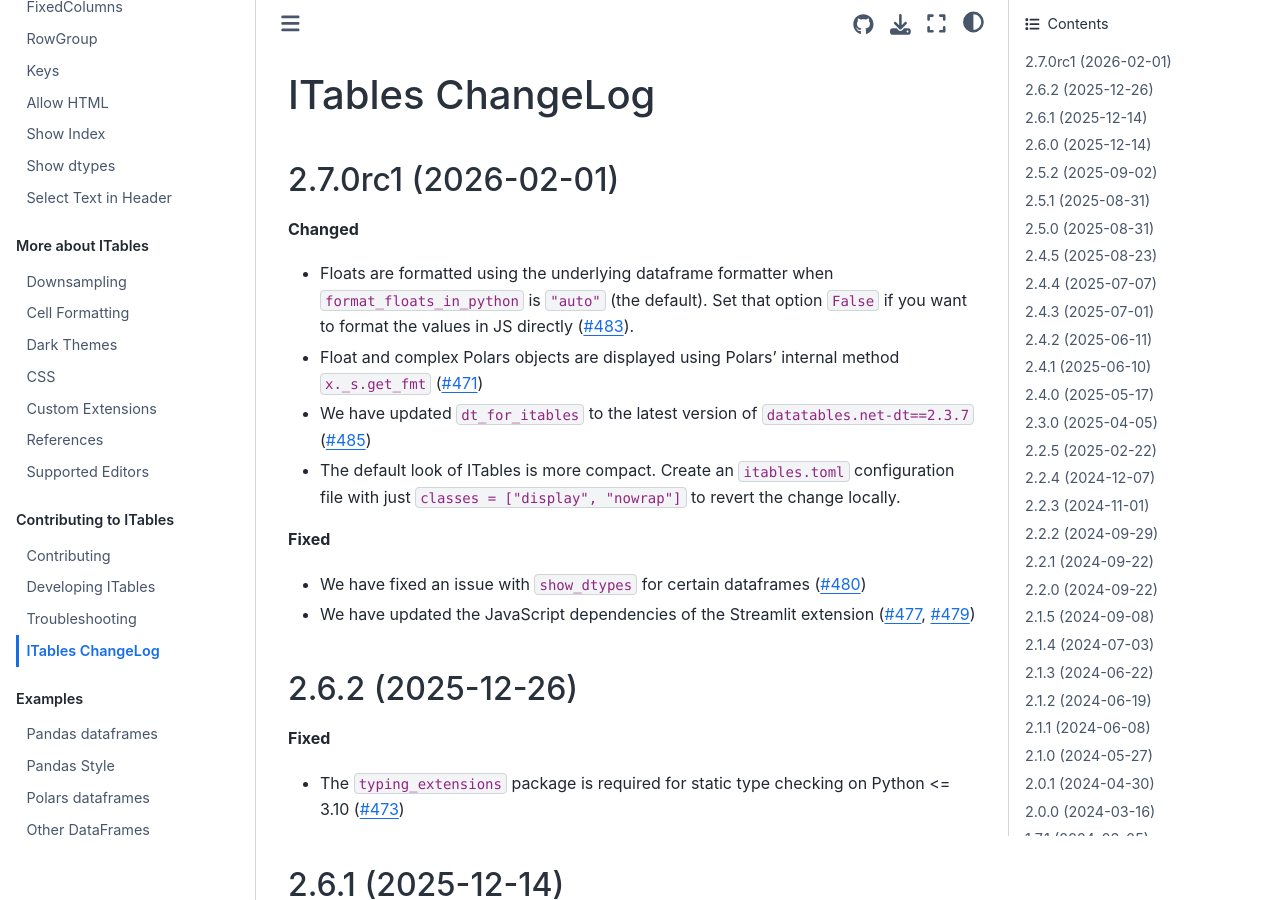
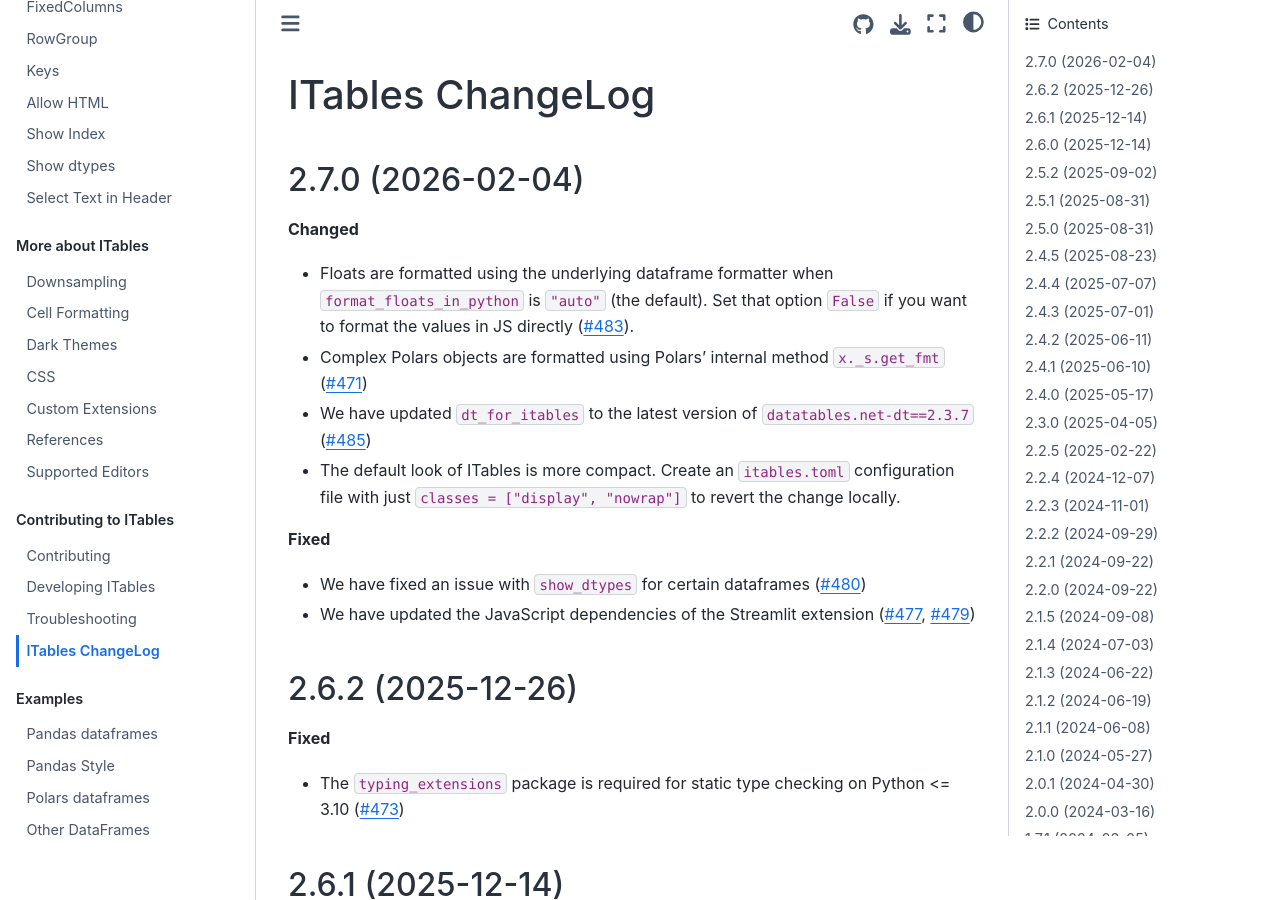
Before and after one commit to mwouts/itables, a Jupyter Book: the page built from docs/changelog.md, in a window 1280 px wide and 900 px high. Built offline with Jupyter Book 1.0.4 settings and Sphinx 7.4.7 and the Sphinx Book theme 1.1.4, drawn with Linux system fonts in a browser that asks for light colours.

Commit message:
Version 2.7.0

```diff
--- a/docs/changelog.md
+++ b/docs/changelog.md
@@ -1,15 +1,14 @@
 ITables ChangeLog
 =================
 
-2.7.0rc1 (2026-02-01)
----------------------
+2.7.0 (2026-02-04)
+------------------
 
 **Changed**
 - Floats are formatted using the underlying dataframe formatter when `format_floats_in_python` is `"auto"` (the default). Set that option `False` if you want to format the values in JS directly ([#483](https://github.com/mwouts/itables/issues/483)).
-- Float and complex Polars objects are displayed using Polars' internal method `x._s.get_fmt` ([#471](https://github.com/mwouts/itables/issues/471))
+- Complex Polars objects are formatted using Polars' internal method `x._s.get_fmt` ([#471](https://github.com/mwouts/itables/issues/471))
 - We have updated `dt_for_itables` to the latest version of `datatables.net-dt==2.3.7` ([#485](https://github.com/mwouts/itables/issues/485))
 - The default look of ITables is more compact. Create an `itables.toml` configuration file with just `classes = ["display", "nowrap"]` to revert the change locally.
-
 
 **Fixed**
 - We have fixed an issue with `show_dtypes` for certain dataframes ([#480](https://github.com/mwouts/itables/issues/480))
--- a/src/itables/version.py
+++ b/src/itables/version.py
@@ -1,4 +1,4 @@
 """ITables' version number"""
 
 # Must match [N!]N(.N)*[{a|b|rc}N][.postN][.devN], cf. PEP 440
-__version__ = "2.7.0rc1"
+__version__ = "2.7.0"
```
Also changed, not shown: 1 other file.
